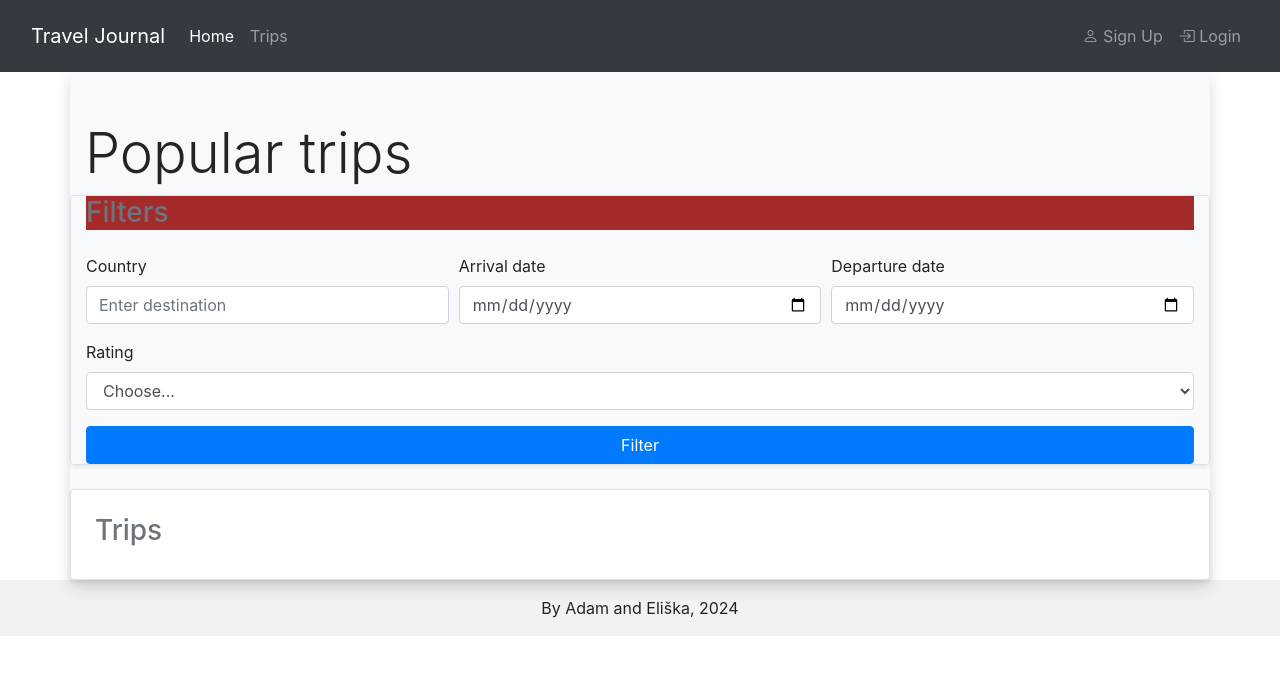
After one commit to celiska/travel_journal, a Django app: page /trips/ in a window 1280 px wide. The commit adds this page. Shown: the top 675 px of the page. Run offline with Django 5.2, Linux system fonts and the light colour scheme; some libraries are stand-ins or nearby versions.

Commit message:
UNDONE: added trips, filtering

```diff
--- /dev/null
+++ b/files/styles.css
@@ -0,0 +1,29 @@
+.star-rating {
+  direction: rtl;
+  font-size: 1.5rem;
+  display: inline-block;
+}
+
+.star-rating input {
+  display: none;
+}
+
+.star-rating label {
+  color: #ddd;
+  font-size: 2rem;
+  padding: 0 0.1em;
+  cursor: pointer;
+}
+
+.star-rating input:checked ~ label {
+  color: gold;
+}
+
+.star-rating label:hover,
+.star-rating label:hover ~ label {
+  color: gold;
+}
+
+.filter {
+    background-color: brown;
+}
--- a/templates/base.html
+++ b/templates/base.html
@@ -17,6 +17,7 @@
     <script src="https://stackpath.bootstrapcdn.com/bootstrap/4.2.1/js/bootstrap.min.js"
             integrity="sha384-B0UglyR+jN6CkvvICOB2joaf5I4l3gm9GU6Hc1og6Ls7i6U/mkkaduKaBhlAXv9k"
             crossorigin="anonymous"></script>
+    <link rel="stylesheet" href="../files/styles.css">
 </head>
 <body>
 
--- a/templates/navbar.html
+++ b/templates/navbar.html
@@ -10,10 +10,7 @@
           <a class="nav-link" href="{% url 'home' %}">Home</a>
         </li>
         <li class="nav-item">
-          <a class="nav-link" href="#">Text1</a>
-        </li>
-        <li class="nav-item">
-          <a class="nav-link" href="#">Text2</a>
+          <a class="nav-link" href="{% url 'trips' %}">Trips</a>
         </li>
       </ul>
       <ul class="navbar-nav ml-auto">
--- a/travel_journal/urls.py
+++ b/travel_journal/urls.py
@@ -17,10 +17,12 @@ Including another URLconf
 from django.contrib import admin
 from django.urls import path
 
-from viewer.views import home
+from viewer.views import home, trips
 
 urlpatterns = [
     path('admin/', admin.site.urls, name='admin'),
 
     path('', home, name='home'),
+
+    path('trips/', trips, name='trips' ),
 ]
--- /dev/null
+++ b/viewer/templates/trips.html
@@ -0,0 +1,55 @@
+{% extends "base.html" %}
+
+{% block content %}
+
+<h1 class="display-4">Popular trips</h1>
+
+<div class="row">
+    <!-- Filters Column -->
+    <div class="container border rounded shadow-sm">
+        <h3 class="text-secondary filter">Filters</h3>
+
+        <!-- Filtrační formulář uvnitř boxu -->
+        <form method="GET" action="" class="mt-4">
+            <div class="form-row">
+                <div class="form-group col-md-4">
+                    <label for="destination">Country</label>
+                    <input type="text" class="form-control" id="destination" name="destination" placeholder="Enter destination">
+                </div>
+
+                <div class="form-group col-md-4">
+                    <label for="arrival_date">Arrival date</label>
+                    <input type="date" class="form-control" id="arrival_date" name="arrival_date">
+                </div>
+
+                <div class="form-group col-md-4">
+                    <label for="departure_date">Departure date</label>
+                    <input type="date" class="form-control" id="departure_date" name="departure_date">
+                </div>
+            </div>
+
+            <div class="form-group">
+                <label for="category">Rating</label>
+                <select class="form-control" id="category" name="category">
+                    <option value="">Choose...</option>
+                    <option value="1-star">⭐</option>
+                    <option value="2-stars">⭐⭐</option>
+                    <option value="3-stars">⭐⭐⭐</option>
+                    <option value="4-stars">⭐⭐⭐⭐</option>
+                    <option value="5-stars">⭐⭐⭐⭐⭐</option>
+
+                </select>
+            </div>
+
+            <button type="submit" class="btn btn-primary btn-block">Filter</button>
+        </form>
+    </div>
+<hr/>
+    <!-- Trips Column -->
+    <div class="container bg-white p-4 mt-4 border rounded shadow-sm">
+        <h3 class="text-secondary">Trips</h3>
+        <!-- Tady bude obsah s výpisem cest -->
+    </div>
+</div>
+
+{% endblock %}
--- a/viewer/views.py
+++ b/viewer/views.py
@@ -2,3 +2,6 @@ from django.shortcuts import render
 
 def home(request):
     return render(request, "home.html")
+
+def trips(request):
+    return render(request, "trips.html")
```
Also changed, not shown: README.md.
